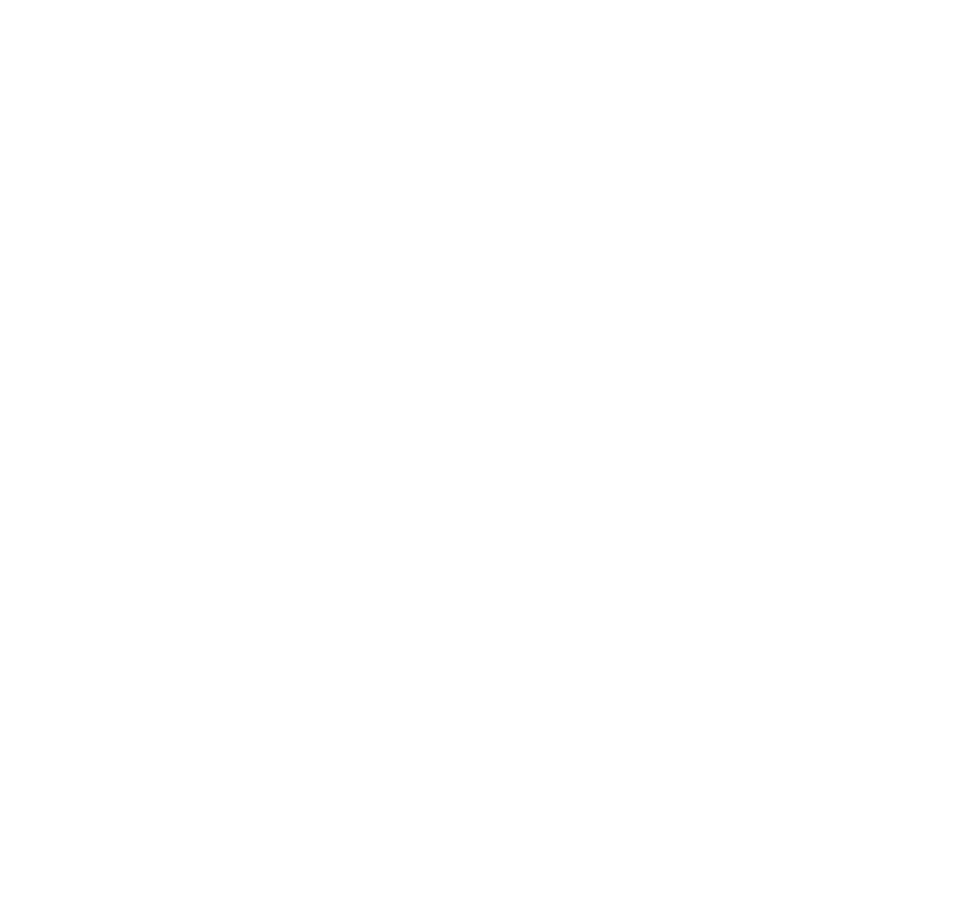
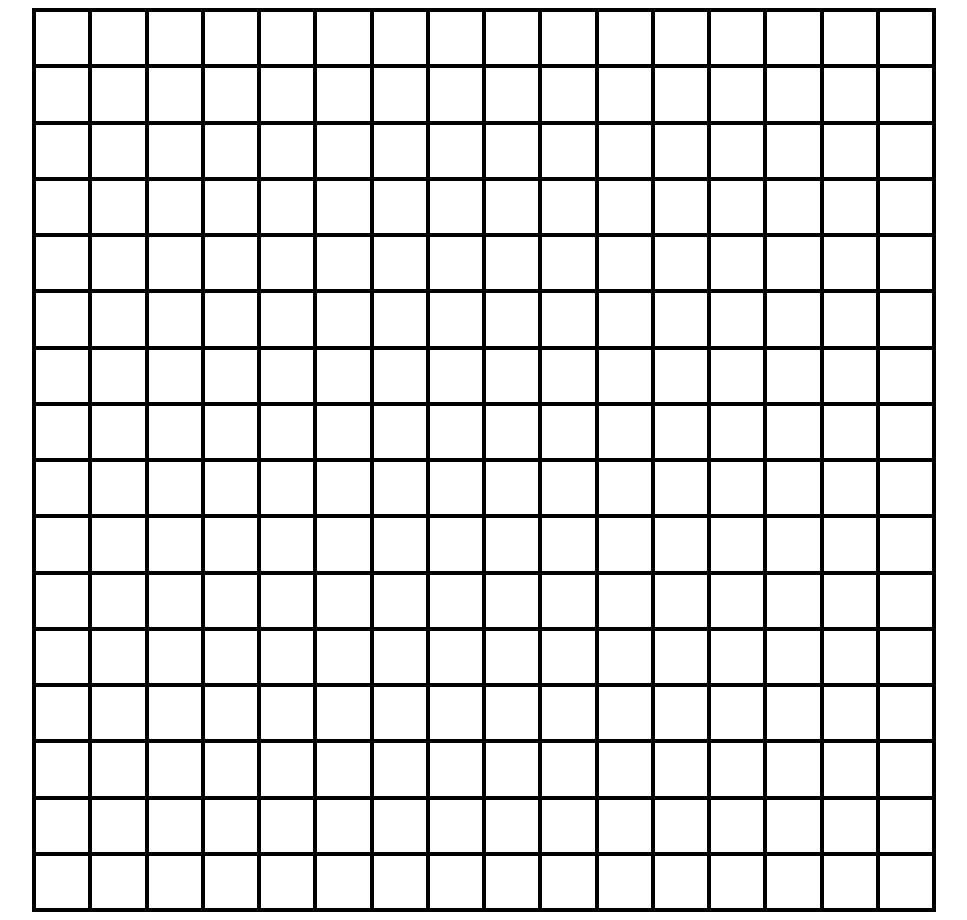
Before and after one commit to emsidhu/etch-a-sketch, a plain HTML site: page index.html in a window 1280 px wide. Shown: the whole page, without its empty margins (156-1123 px from the left). Before the commit the page ends 800 px from the top, so only its background shows below. Drawn offline with Linux system fonts and the light colour scheme.

Commit message:
Gave it the ability to create a grid of a specified size (only in code for now)

```diff
--- a/index.html
+++ b/index.html
@@ -12,6 +12,7 @@
 <body>
 
 
+  <div id="container"></div>
   <script src="script.js"></script>
 </body>
 </html>
--- a/script.js
+++ b/script.js
@@ -0,0 +1,21 @@
+function createGrid(size) {
+
+    let container = document.querySelector("#container");
+
+    let borderWidth = 2;
+    let squareWidth = (container.clientWidth / size) - (borderWidth * 2)
+    let squareHeight = (container.clientHeight / size) - (borderWidth * 2)
+    container.style.cssText = `grid-template-columns: repeat(${size}, ${container.clientWidth / size}px);
+        grid-template-rows: repeat(${size}, ${container.clientHeight / size}px)`
+
+    for (let i = 0; i < size*size; i++) {
+        let square = document.createElement("div");
+        square.style.cssText = `border: ${borderWidth}px solid black; width: ${squareWidth}px;
+            height: ${squareHeight}px;`
+        square.classList.add("square")
+        container.appendChild(square)
+    }
+
+}
+
+createGrid(16)
--- a/style.css
+++ b/style.css
@@ -0,0 +1,8 @@
+#container {
+    display: grid;
+    width:  900px;
+    height: 900px;
+    border: 2px solid black;
+    justify-content: stretch;
+    margin: auto;
+}
```
